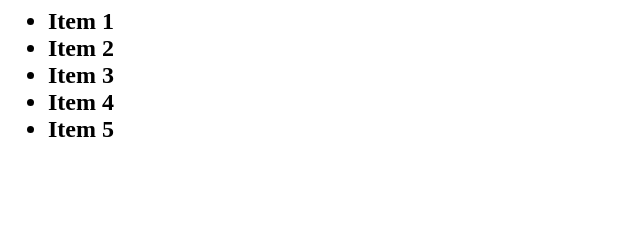
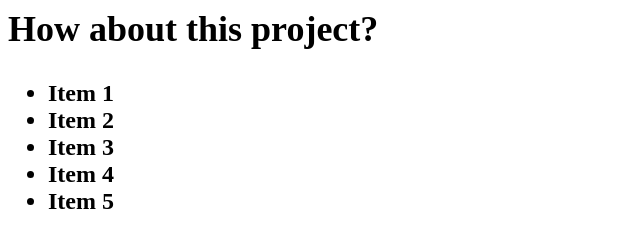
Before and after one commit to plitwin/MyProject, a plain HTML site: page index.html in a window 1280 px wide. Shown: the whole page, without its empty margins (0-640 px from the left). Drawn offline with Linux system fonts and the light colour scheme.

Commit message:
updated index page

```diff
--- a/index.html
+++ b/index.html
@@ -5,6 +5,7 @@
 <body>
 	<h2>
 		<div id="container">
+			<h2>How about this project?</h2>
 			<ul>
 				<li>Item 1</li>
 				<li>Item 2</li>
```
